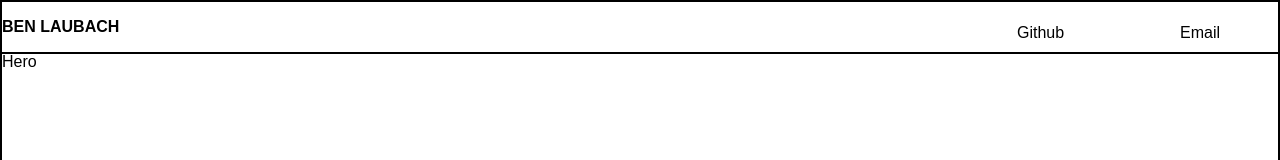
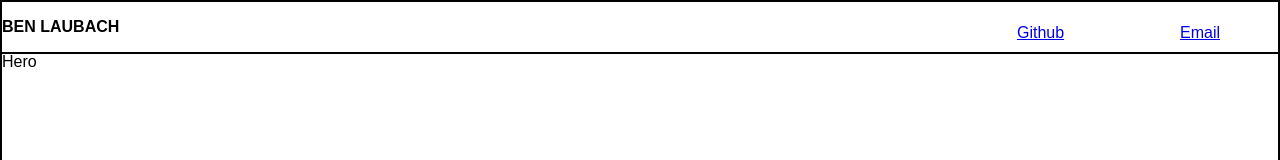
Before and after one commit to blaubachs/portfolio, a React (Create React App) app: page / in a window 1280 px wide. Shown: the top 160 px of the page. Built offline with nearby package versions, Linux system fonts and the light colour scheme; a web font is replaced by a local one.

Commit message:
added color vars in css

```diff
--- a/src/components/Nav.js
+++ b/src/components/Nav.js
@@ -5,8 +5,10 @@ function Nav(props) {
     <div className="nav">
       <h1>BEN LAUBACH</h1>
       <ul>
-        <li>Github</li>
-        <li>Email</li>
+        <a href="https://github.com/blaubachs" target="_blank" rel="noreferrer">
+          Github
+        </a>
+        <a href="/">Email</a>
       </ul>
     </div>
   );
--- a/src/index.css
+++ b/src/index.css
@@ -1,4 +1,14 @@
 @import url(https://fonts.cdnfonts.com/css/fot-rodin-pro);
+
+:root {
+  --background: #121212;
+  --elev-1: #222222;
+  --elev-2: #3b3b3b;
+  --elev-3: #515151;
+  --text-primary: #f7f7f7;
+  --text-secondary: #b1b1b1;
+  --accent: rgb(115, 0, 154);
+}
 
 ol,
 ul {
```
